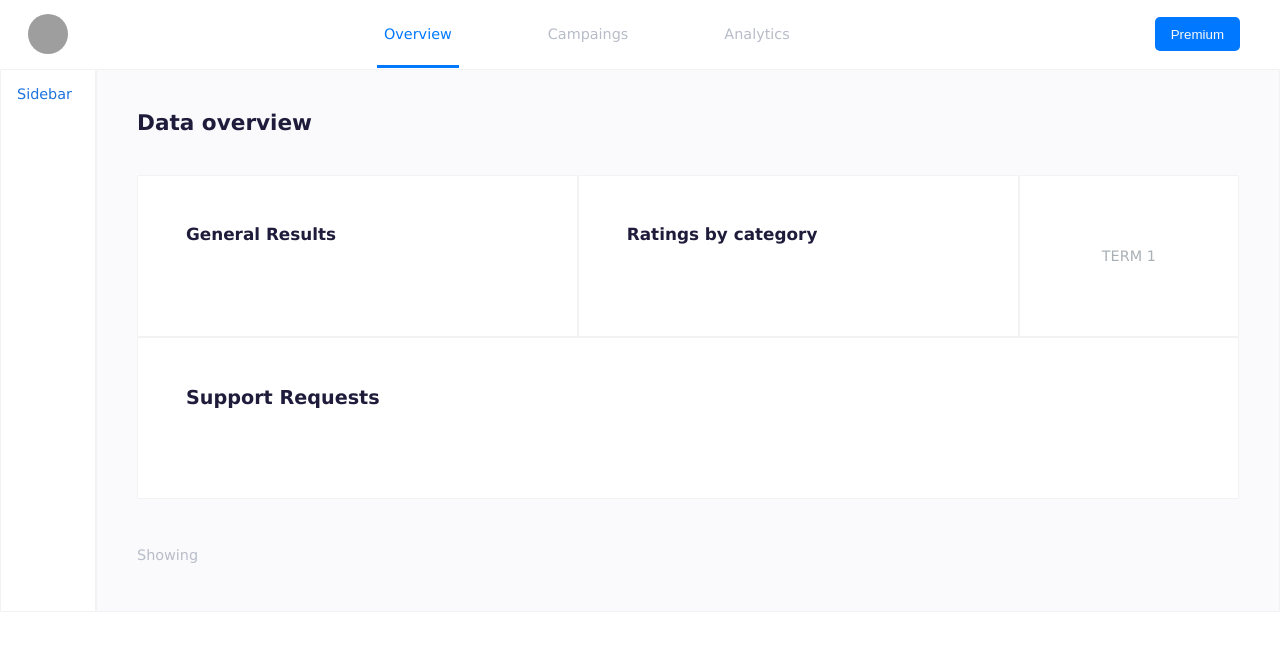
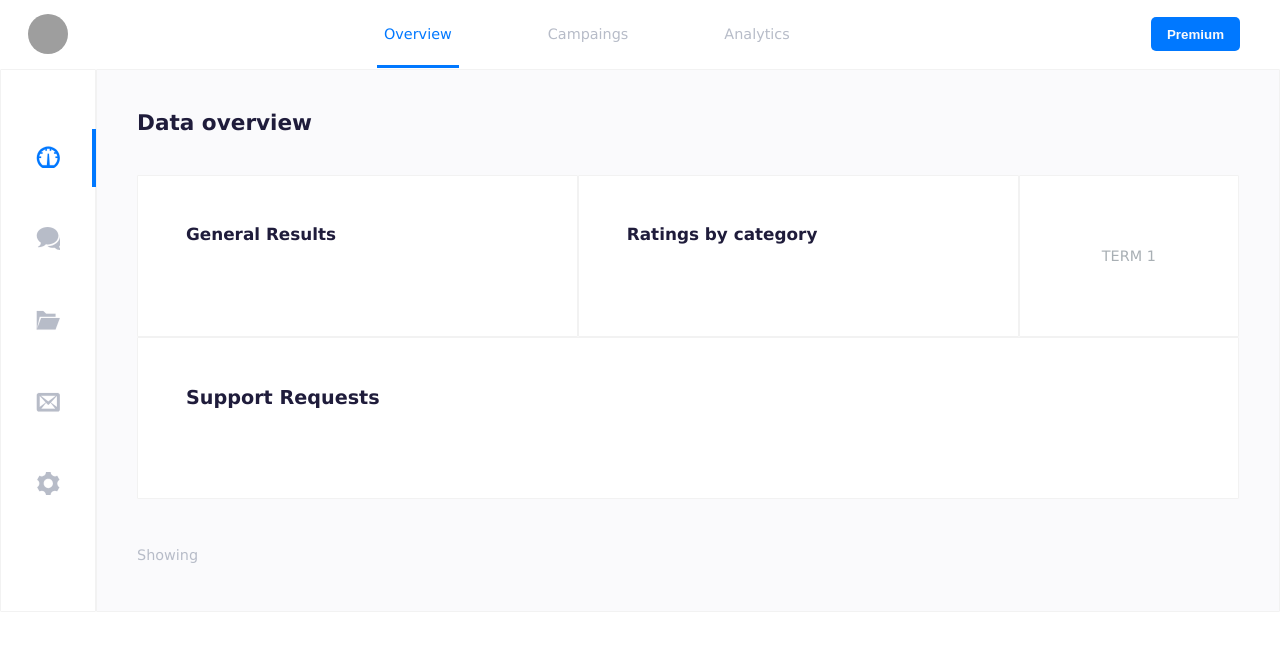
Before and after one commit to carloscorti/FDT-dashboard, a plain HTML site: page index.html in a window 1280 px wide. Drawn offline with Linux system fonts and the light colour scheme; grey boxes are pictures that could not be loaded.

Commit message:
sidebar design
-on index.css: displaying sidebar icons as flexbox into layout grid design
-on index.html: setting up navbar tag design with svg icons

```diff
--- a/index.css
+++ b/index.css
@@ -45,7 +45,7 @@ button {
   background-color: rgb(0, 120, 255);
   border: none;
   border-radius: 5px;
-  font-weight: 500;
+  font-weight: 600;
   /* width: auto; */
 }
 
@@ -111,6 +111,83 @@ nav ul li a:hover:after {
   width: 50%;
 }
 
+/* sidebar design */
+.icon {
+  display: inline-block;
+  width: 1.6em;
+  height: 1.6em;
+  stroke-width: 0;
+  stroke: currentColor;
+  fill: currentColor;
+  stroke-width: 6;
+  padding: 1rem 2.3rem;
+}
+
+.icon:hover {
+  stroke: rgb(0, 120, 255);
+  fill: rgb(0, 120, 255);
+}
+
+aside ul {
+  padding-top: 2.2rem;
+  display: flex;
+  flex-flow: column;
+  justify-content: space-evenly;
+  align-items: center;
+  height: 80%;
+  /* list-style: none;
+  text-align: center; */
+}
+
+aside ul li {
+  display: inline-block;
+}
+
+aside ul li a {
+  display: block;
+  text-decoration: none;
+}
+
+aside ul li a,
+aside ul li a:after,
+aside ul li a:before {
+  transition: all 0.5s;
+}
+
+aside ul li a:hover {
+  color: rgb(0, 120, 255);
+}
+
+aside ul li a {
+  position: relative;
+  display: block;
+}
+
+aside ul li a:after {
+  position: absolute;
+  bottom: 0;
+  right: 0;
+  height: 0%;
+  content: ".";
+  color: transparent;
+  background: rgb(0, 120, 255);
+  width: 4px;
+}
+
+aside ul li a:hover:after {
+  /* width: 50%; */
+  height: 100%;
+}
+
+.sidebar-active {
+  color: rgb(0, 120, 255);
+  /* font-weight: 800; */
+}
+
+.sidebar-active:after {
+  height: 100%;
+}
+
 /* layout settings */
 .box {
   background-color: rgb(255, 255, 255);
@@ -122,7 +199,7 @@ nav ul li a:hover:after {
 .sidebar {
   grid-area: sidebar;
   color: rgb(29, 116, 222);
-  padding: 1rem;
+  /* padding: 1rem; */
 }
 
 .user-img {
@@ -203,7 +280,7 @@ nav ul li a:hover:after {
     "chart-table chart-table chart-table";
 }
 
-@media only screen and (max-width: 800px) {
+@media only screen and (max-width: 820px) {
   /* responsive layout */
   .page-layout {
     grid-template-columns: 15% auto;
@@ -256,4 +333,35 @@ nav ul li a:hover:after {
     color: inherit;
     font-weight: inherit;
   }
+
+  /* responsive sidebar design */
+  .navbar {
+    padding: 0rem 0rem 1.2rem 0;
+    flex-wrap: wrap;
+    justify-content: space-around;
+  }
+
+  aside ul {
+    padding: 1.8rem 0rem;
+    justify-content: space-evenly;
+    flex-direction: row;
+    align-items: center;
+    width: 100%;
+  }
+
+  .sidebar-active {
+    color: inherit;
+  }
+
+  .icon {
+    padding: 0;
+  }
+
+  aside ul li a:after {
+    display: none;
+  }
+
+  aside ul li a:hover {
+    color: inherit;
+  }
 }
--- a/index.html
+++ b/index.html
@@ -34,7 +34,56 @@
 
     <!-- sidebar -->
     <aside class="box sidebar">
-      Sidebar
+      <ul>
+        <li>
+          <a class="sidebar-active" href="#">
+            <svg class="icon" width="22" height="22" viewBox="0 0 1024 1024">
+              <path
+                d="M512 64c282.77 0 512 229.23 512 512 0 192.792-106.576 360.666-264.008 448h-495.984c-157.432-87.334-264.008-255.208-264.008-448 0-282.77 229.23-512 512-512zM801.914 865.914c77.438-77.44 120.086-180.398 120.086-289.914h-90v-64h85.038c-7.014-44.998-21.39-88.146-42.564-128h-106.474v-64h64.284c-9.438-11.762-19.552-23.096-30.37-33.914-46.222-46.22-101.54-80.038-161.914-99.798v69.712h-64v-85.040c-20.982-3.268-42.36-4.96-64-4.96s-43.018 1.69-64 4.96v85.040h-64v-69.712c-60.372 19.76-115.692 53.576-161.914 99.798-10.818 10.818-20.932 22.152-30.37 33.914h64.284v64h-106.476c-21.174 39.854-35.552 83.002-42.564 128h85.040v64h-90c0 109.516 42.648 212.474 120.086 289.914 10.71 10.71 21.924 20.728 33.56 30.086h192.354l36.572-512h54.856l36.572 512h192.354c11.636-9.358 22.852-19.378 33.56-30.086z">
+              </path>
+            </svg>
+          </a>
+        </li>
+
+        <li>
+          <a href="#">
+            <svg class="icon" width="22" height="22" viewBox="0 0 1024 1024">
+              <path
+                d="M480 0v0c265.096 0 480 173.914 480 388.448s-214.904 388.448-480 388.448c-25.458 0-50.446-1.62-74.834-4.71-103.106 102.694-222.172 121.108-341.166 123.814v-25.134c64.252-31.354 116-88.466 116-153.734 0-9.106-0.712-18.048-2.030-26.794-108.558-71.214-177.97-179.988-177.97-301.89 0-214.534 214.904-388.448 480-388.448zM996 870.686c0 55.942 36.314 104.898 92 131.772v21.542c-103.126-2.318-197.786-18.102-287.142-106.126-21.14 2.65-42.794 4.040-64.858 4.040-95.47 0-183.408-25.758-253.614-69.040 144.674-0.506 281.26-46.854 384.834-130.672 52.208-42.252 93.394-91.826 122.414-147.348 30.766-58.866 46.366-121.582 46.366-186.406 0-10.448-0.45-20.836-1.258-31.168 72.57 59.934 117.258 141.622 117.258 231.676 0 104.488-60.158 197.722-154.24 258.764-1.142 7.496-1.76 15.16-1.76 22.966z">
+              </path>
+            </svg>
+          </a>
+        </li>
+
+        <li>
+          <a href="#">
+            <svg class="icon" width="22" height="22" viewBox="0 0 1024 1024">
+              <path d="M832 960l192-512h-832l-192 512zM128 384l-128 576v-832h288l128 128h416v128z"></path>
+            </svg>
+          </a>
+        </li>
+
+        <li>
+          <a href="#">
+            <svg class="icon" width="22" height="22" viewBox="0 0 1024 1024">
+              <path
+                d="M928 128h-832c-52.8 0-96 43.2-96 96v640c0 52.8 43.2 96 96 96h832c52.8 0 96-43.2 96-96v-640c0-52.8-43.2-96-96-96zM398.74 550.372l-270.74 210.892v-501.642l270.74 290.75zM176.38 256h671.24l-335.62 252-335.62-252zM409.288 561.698l102.712 110.302 102.71-110.302 210.554 270.302h-626.528l210.552-270.302zM625.26 550.372l270.74-290.75v501.642l-270.74-210.892z">
+              </path>
+            </svg>
+          </a>
+        </li>
+
+        <li>
+          <a href="#">
+            <svg class="icon" width="22" height="22" viewBox="0 0 1024 1024">
+              <path
+                d="M933.79 610.25c-53.726-93.054-21.416-212.304 72.152-266.488l-100.626-174.292c-28.75 16.854-62.176 26.518-97.846 26.518-107.536 0-194.708-87.746-194.708-195.99h-201.258c0.266 33.41-8.074 67.282-25.958 98.252-53.724 93.056-173.156 124.702-266.862 70.758l-100.624 174.292c28.97 16.472 54.050 40.588 71.886 71.478 53.638 92.908 21.512 211.92-71.708 266.224l100.626 174.292c28.65-16.696 61.916-26.254 97.4-26.254 107.196 0 194.144 87.192 194.7 194.958h201.254c-0.086-33.074 8.272-66.57 25.966-97.218 53.636-92.906 172.776-124.594 266.414-71.012l100.626-174.29c-28.78-16.466-53.692-40.498-71.434-71.228zM512 719.332c-114.508 0-207.336-92.824-207.336-207.334 0-114.508 92.826-207.334 207.336-207.334 114.508 0 207.332 92.826 207.332 207.334-0.002 114.51-92.824 207.334-207.332 207.334z">
+              </path>
+            </svg>
+          </a>
+        </li>
+      </ul>
+
     </aside>
 
     <!-- content -->
```
